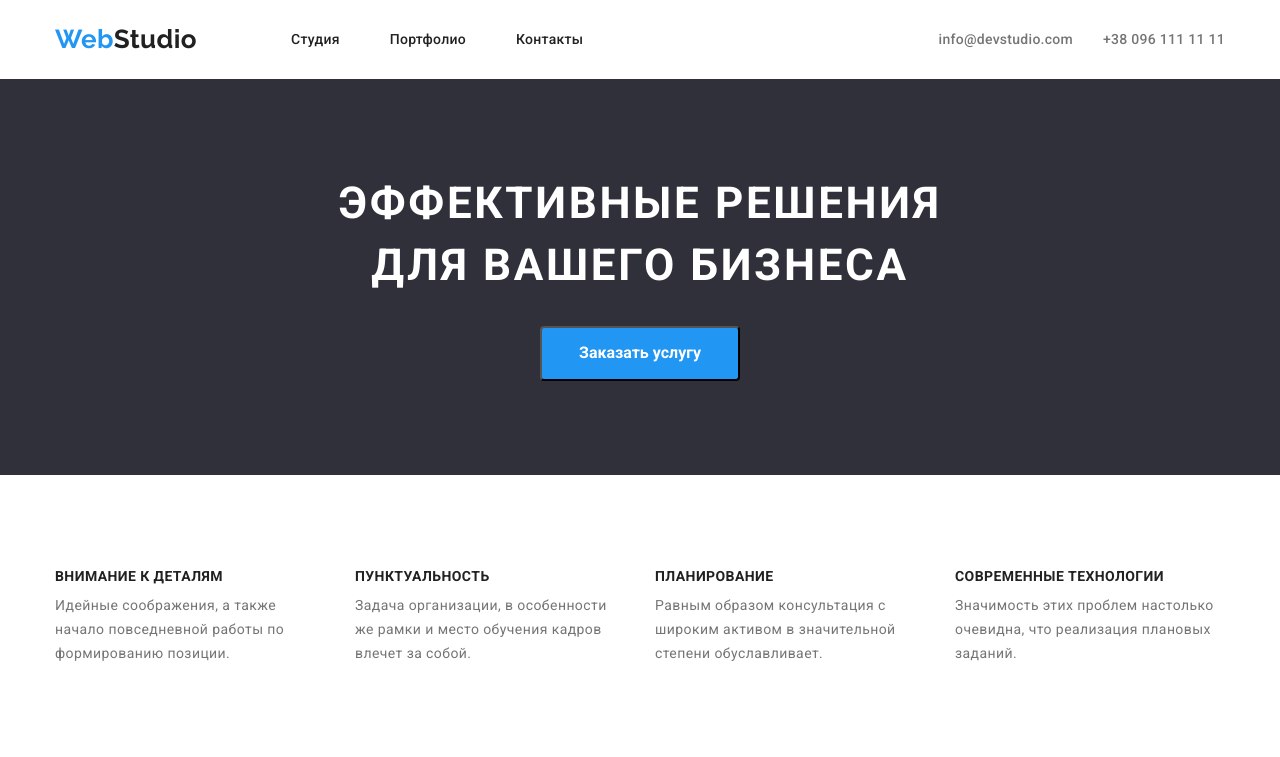
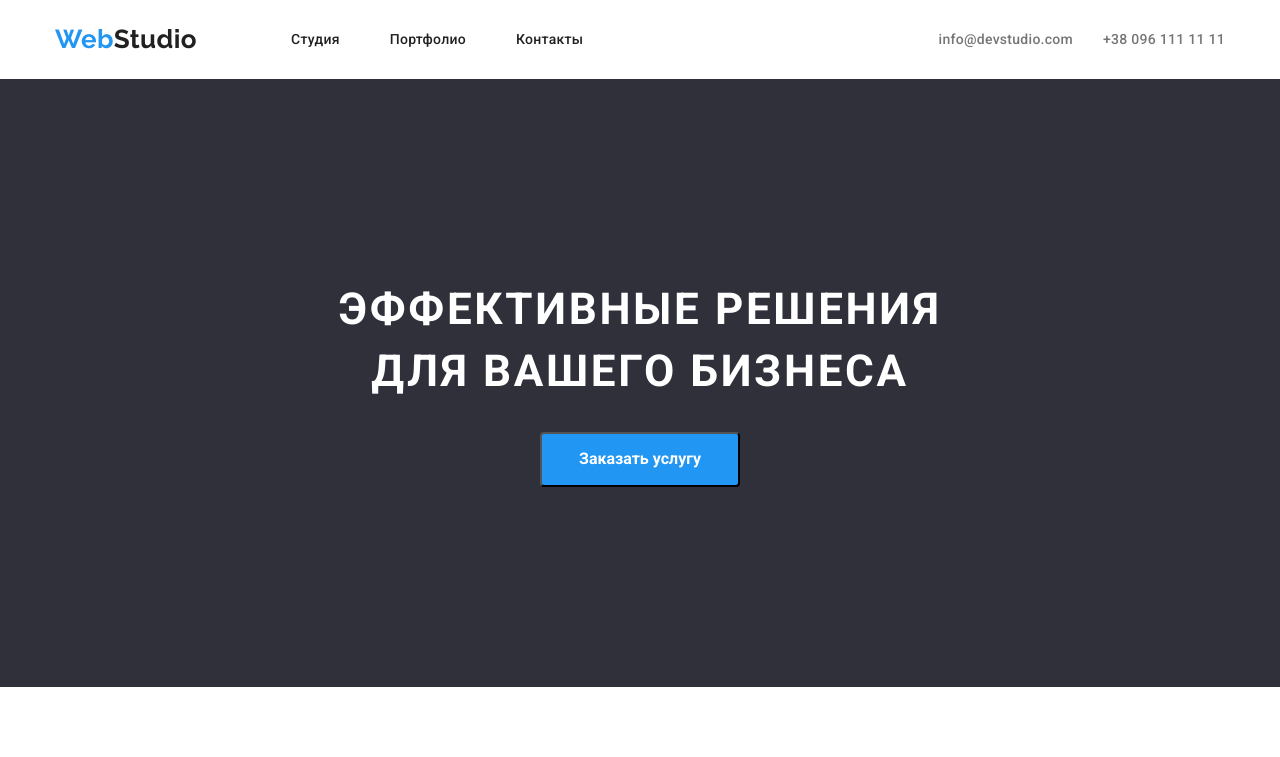
Before and after one commit to OlehIshchenko13/goit-markup-hw-03, a plain HTML site: page index.html in a window 1280 px wide. Shown: the top 757 px of the page. Drawn offline with nearby package versions, Linux system fonts and the light colour scheme.

Commit message:
Update style.css

```diff
--- a/css/style.css
+++ b/css/style.css
@@ -160,11 +160,13 @@ body {
 
 /*HERO*/
 
-.hero {
+.hero.section {
    display: flex;
    background-color: var(--gray-bd-test);
    justify-content: center;
    align-items: center;
+   padding-top: 200px;
+   padding-bottom: 200px;
 
 }
 .container-hero {
```
